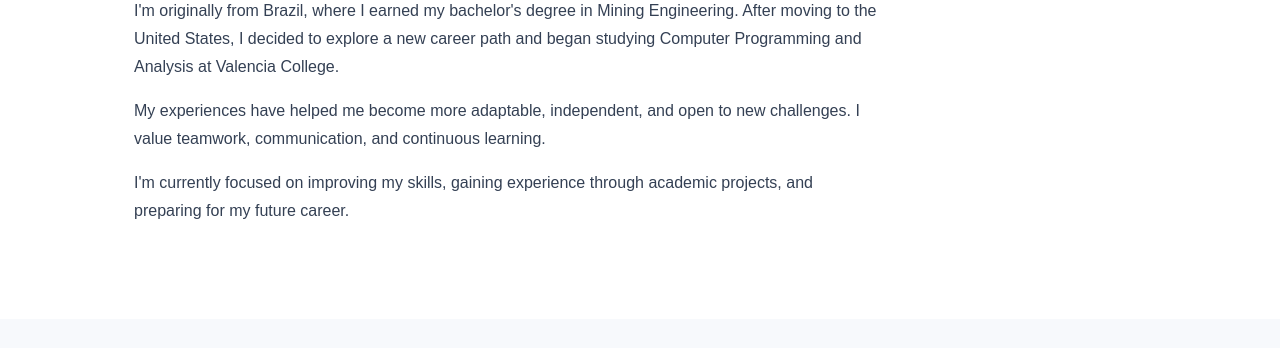
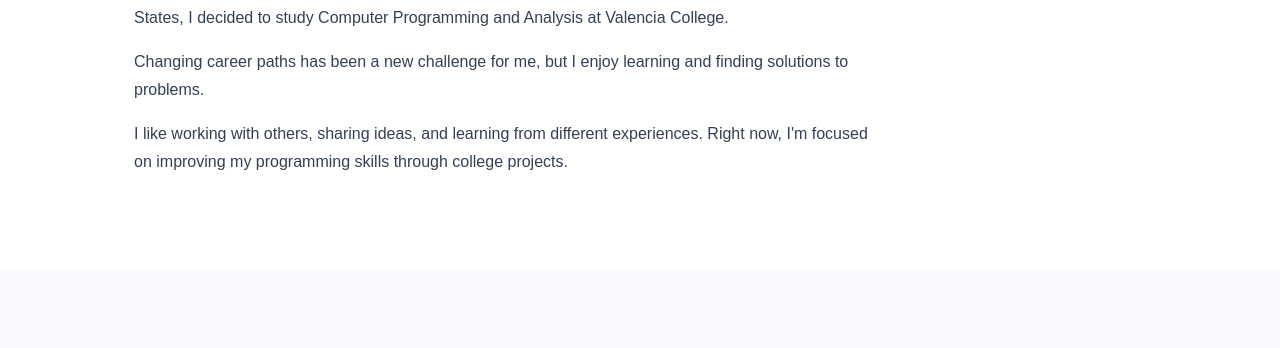
Before and after one commit to bguimaraesbarrosl/bguimaraesbarrosl.github.io, a plain HTML site: page about.html in a window 1280 px wide. Shown: the part 288-636 px from the top of the page. Drawn offline with Linux system fonts and the light colour scheme.

Commit message:
Update about.html

```diff
--- a/about.html
+++ b/about.html
@@ -1,4 +1,3 @@
-
 <!DOCTYPE html>
 <html lang="en">
 <head>
@@ -7,12 +6,10 @@
   <title>About Me | Bianca's Portfolio</title>
   <link rel="stylesheet" href="style.css">
 </head>
-
 <body>
   <header class="site-header">
     <nav class="nav">
       <a class="brand" href="index.html">Bianca's Portfolio</a>
-
       <div class="links">
         <a href="index.html">Home</a>
         <a href="about.html" aria-current="page">About Me</a>
@@ -26,28 +23,27 @@
   <main>
     <section class="section">
       <div class="wrap">
-        <div class="eyebrow">My background</div>
         <h1>About Me</h1>
 
         <div class="intro">
           <p>
-            I'm originally from Brazil, where I earned
-            my bachelor's degree in Mining Engineering.
-            After moving to the United States, I decided
-            to explore a new career path and began studying
+            I'm from Brazil, where I earned my bachelor's
+            degree in Mining Engineering. After moving
+            to the United States, I decided to study
             Computer Programming and Analysis at Valencia College.
           </p>
 
           <p>
-            My experiences have helped me become more
-            adaptable, independent, and open to new challenges.
-            I value teamwork, communication, and continuous learning.
+            Changing career paths has been a new challenge
+            for me, but I enjoy learning and finding
+            solutions to problems.
           </p>
 
           <p>
-            I'm currently focused on improving my skills,
-            gaining experience through academic projects,
-            and preparing for my future career.
+            I like working with others, sharing ideas,
+            and learning from different experiences.
+            Right now, I'm focused on improving my
+            programming skills through college projects.
           </p>
         </div>
       </div>
@@ -74,8 +70,6 @@
     </section>
   </main>
 
-  <footer class="footer">
-    Bianca's Portfolio
-  </footer>
+  <footer class="footer">Bianca's Portfolio</footer>
 </body>
 </html>
```
